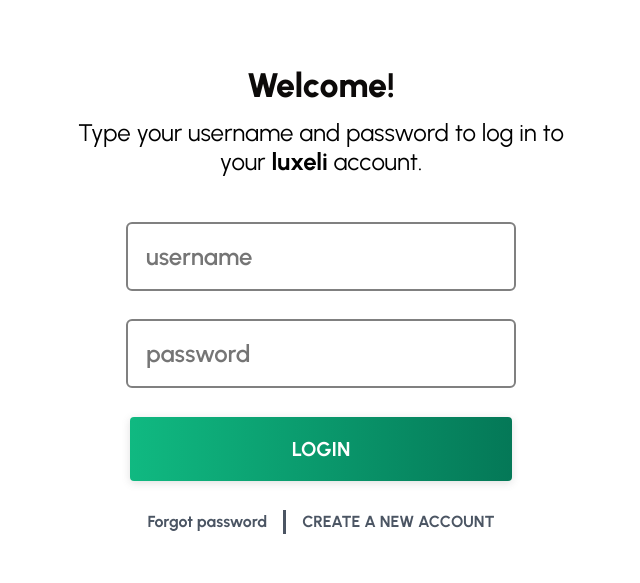
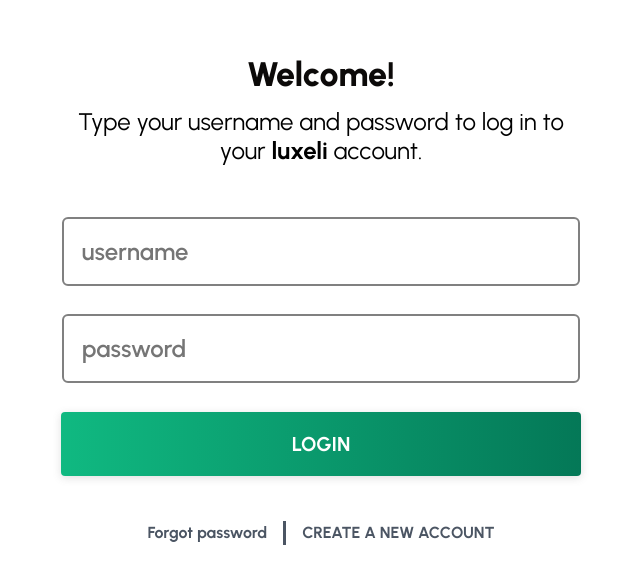
Before and after one commit to ramoniabiola/e-commerce-frontend, a React (Create React App) app: page /login in a window 1280 px wide. Shown: the part 101-684 px from the top of the page, without its empty margins (319-959 px from the left). Built offline with nearby package versions, Linux system fonts and the light colour scheme.

Commit message:
adjusted the margin of the error message in the login page and the font-size of the suggested navigation in the register page

```diff
--- a/src/pages/Login.js
+++ b/src/pages/Login.js
@@ -41,20 +41,20 @@
 const Form = styled.form`
     display: flex;
     flex-direction: column;
-    align-items: center;
-    margin-top: 20px;
-    width: 100%;
+    margin-top: 10px;
+
 `;
 
 const InputContainer = styled.div`
-    width: 80%;
+    padding: 16px;
+    width: 520px;
     display: flex;
     flex-direction: column;
     align-items: center;
 `;
 
 const Input = styled.input`
-    width: 90%;
+    width: 92%;
     margin: 14px 0;
     padding: 18px;
     font-size: 24px;
@@ -74,7 +74,7 @@
 `;
 
 const Button = styled.button`
-    width: 98%;
+    width: 100%;
     border: none;
     padding: 20px;
     background: linear-gradient(to right, #10b981, #047857);
@@ -124,8 +124,8 @@
     width: 100%;
     font-weight: 600;
     font-size: 20px;
-    margin: 10px 0;
-    color: red;
+    margin: 4px 0;
+    color: #dc2626;
 `;
 
 const Login = () => {
@@ -156,7 +156,7 @@
                             onChange={(e) => setPassword(e.target.value)}
                         />
                         <Button onClick={handleClick} disabled={isLoading}>
-                            {isLoading ? <CircularProgress size={24} style={{ color: 'white' }} /> : "LOGIN"}
+                            {isLoading ? <CircularProgress size={22} style={{ color: 'white' }} /> : "LOGIN"}
                         </Button>
                         {error && <Error>{error}</Error>}
                     </InputContainer>
--- a/src/pages/Register.js
+++ b/src/pages/Register.js
@@ -95,13 +95,13 @@
 `;
 
 const LoginTitle = styled.h2`
-    font-size: 24px;
+    font-size: 20px;
     font-weight: 500;
     color: #1f2937;
 `
 const LogLink = styled(Link)`
     margin-left: 6px;
-    font-size: 20px;
+    font-size: 16px;
     font-weight: 900;
     text-decoration: none;
     cursor: pointer;
```
